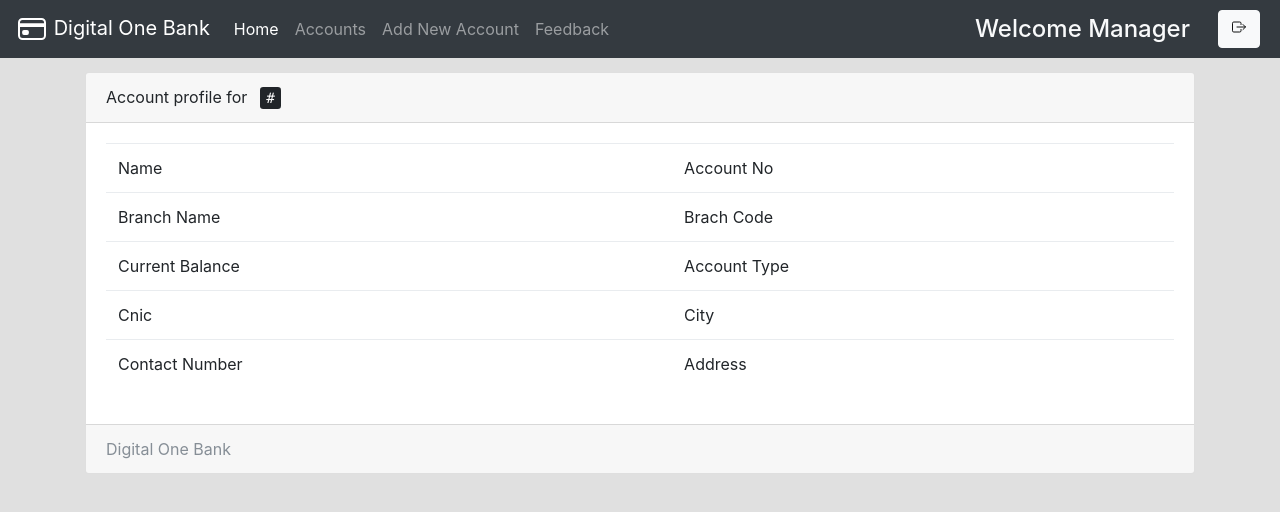
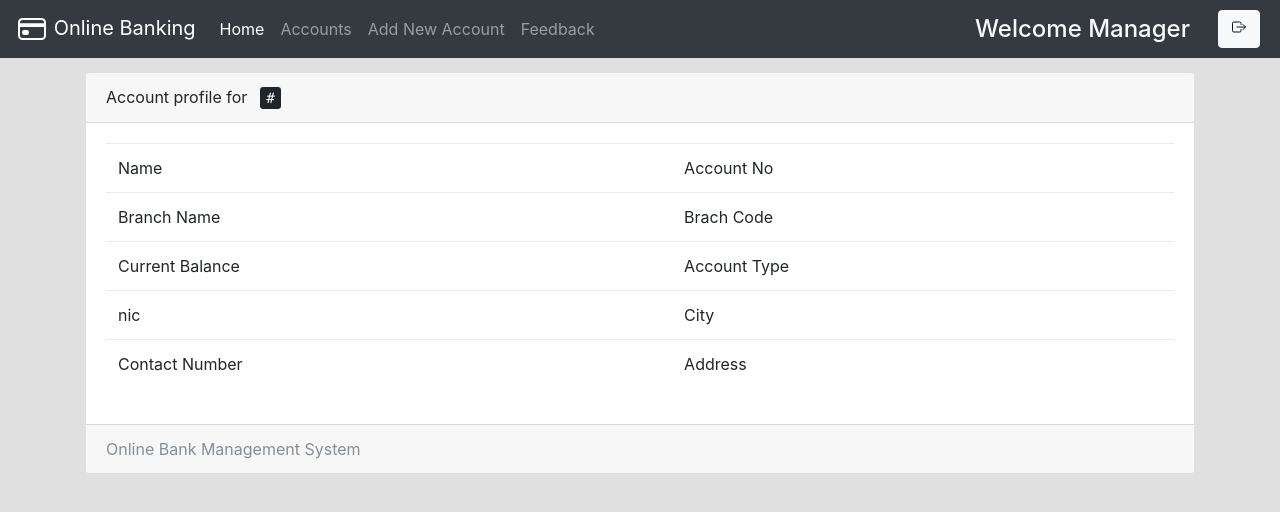
Before and after one commit to BorntoExplore/schoolproject, a PHP site: page /show.php?id=2 in a window 1280 px wide. Shown: the top 512 px of the page. Run offline with PHP 8.4, Linux system fonts and the light colour scheme; a user stored in the database is signed in; data comes from the database, SQL or seed files in the repository; data that the repository does not hold is empty.

Commit message:
name change

```diff
--- a/accounts.php
+++ b/accounts.php
@@ -5,7 +5,7 @@ if(!isset($_SESSION['userId'])){ header('location:login.php');}
 <!DOCTYPE html>
 <html>
 <head>
-  <title>Digital One Bank</title>
+  <title>Online Banking</title>
   <?php require 'assets/autoloader.php'; ?>
   <?php require 'assets/db.php'; ?>
   <?php require 'assets/function.php'; ?>
--- a/assets/db.php
+++ b/assets/db.php
@@ -1,6 +1,6 @@
 <?php
     $con = new mysqli('localhost', 'root', '', 'mybank');
-    define('bankName', 'Digital One Bank',true);
+    define('bankName', 'Online Bank Management System',true);
 
 if(isset($_SESSION['userId'])){
     $userId = $_SESSION['userId'];
--- a/change_pwd.php
+++ b/change_pwd.php
@@ -8,7 +8,7 @@ if(!isset($_SESSION['userId'])){
 <!DOCTYPE html>
 <html>
 <head>
-	<title>Digital One Bank</title>
+	<title>Online Banking</title>
 	<?php require 'assets/autoloader.php'; ?>
 	<?php require 'assets/function.php'; ?>
 
@@ -58,7 +58,7 @@ if(!isset($_SESSION['userId'])){
 <body style="background:#e0e0e0">
 <nav class="navbar bg-body-tertiary bg-dark">
     <div class="container-fluid">
-        <span class="navbar-brand mb-0 h1 text-light">Digital One Bank</span>
+        <span class="navbar-brand mb-0 h1 text-light">Online Banking</span>
     </div>
 </nav>
 <br>
--- a/cindex.php
+++ b/cindex.php
@@ -5,7 +5,7 @@ if(!isset($_SESSION['cashId'])){ header('location:login.php');}
 <!DOCTYPE html>
 <html>
 <head>
-  <title>Digital One Bank</title>
+  <title>Online Banking</title>
   <?php require 'assets/autoloader.php'; ?>
   <?php require 'assets/db.php'; ?>
   <?php require 'assets/function.php'; ?>
--- a/feedback.php
+++ b/feedback.php
@@ -6,7 +6,7 @@ if(!isset($_SESSION['userId'])){ header('location:login.php');}
 <!DOCTYPE html>
 <html>
 <head>
-  <title>Digital One Bank</title>
+  <title>Online Banking</title>
   <?php require 'assets/autoloader.php'; ?>
   <?php require 'assets/db.php'; ?>
   <?php require 'assets/function.php'; ?>
@@ -39,7 +39,7 @@ if(!isset($_SESSION['userId'])){ header('location:login.php');}
 <nav class="navbar navbar-expand-lg navbar-dark bg-dark fixed-top">
     <a class="navbar-brand" href="#">
         <ion-icon name="card-outline" class="d-inline-block align-top" size="large"></ion-icon>
-        Digital One Bank
+        Online Banking
     </a>
   <button class="navbar-toggler" type="button" data-toggle="collapse" data-target="#navbarSupportedContent" aria-controls="navbarSupportedContent" aria-expanded="false" aria-label="Toggle navigation">
     <span class="navbar-toggler-icon"></span>
--- a/index.php
+++ b/index.php
@@ -5,7 +5,7 @@ if(!isset($_SESSION['userId'])){ header('location:login.php');}
 <!DOCTYPE html>
 <html>
 <head>
-  <title>Digital One Bank</title>
+  <title>Online Banking</title>
   <?php require 'assets/autoloader.php'; ?>
   <?php require 'assets/db.php'; ?>
   <?php require 'assets/function.php'; ?>
@@ -15,7 +15,7 @@ if(!isset($_SESSION['userId'])){ header('location:login.php');}
 <nav class="navbar navbar-expand-lg navbar-dark bg-dark fixed-top">
  <a class="navbar-brand" href="#">
      <ion-icon name="card-outline" class="d-inline-block align-top" size="large"></ion-icon>
-        Digital One Bank
+        Online Banking
   </a>
   <button class="navbar-toggler" type="button" data-toggle="collapse" data-target="#navbarSupportedContent" aria-controls="navbarSupportedContent" aria-expanded="false" aria-label="Toggle navigation">
     <span class="navbar-toggler-icon"></span>
@@ -40,7 +40,7 @@ if(!isset($_SESSION['userId'])){ header('location:login.php');}
 <div class="row w-100 mt-5" >
   <div class="col" style="padding: 22px;padding-top: 0">
     <div class="bg-white jumbotron " style="padding: 25px;min-height: 241px;max-height: 241px">
-  <h4 class="display-5">Welcome to Online Bank</h4>
+  <h4 class="display-5">Welcome to Online Banking</h4>
   <p  class="lead alert alert-warning"><b>Latest Notification:</b>
 
   <?php
--- a/login.php
+++ b/login.php
@@ -1,7 +1,7 @@
 <!DOCTYPE html>
 <html>
 <head>
-	<title>Digital One Bank</title>
+	<title>Online Banking</title>
 	<?php require 'assets/autoloader.php'; ?>
 	<?php require 'assets/function.php'; ?>
 	<?php
@@ -101,7 +101,7 @@
 <body style="background:#e0e0e0">
 <nav class="navbar bg-body-tertiary bg-dark">
     <div class="container-fluid">
-        <span class="navbar-brand mb-0 h1 text-light">Digital One Bank</span>
+        <span class="navbar-brand mb-0 h1 text-light">Online Banking</span>
     </div>
 </nav>
 <br>
--- a/maccounts.php
+++ b/maccounts.php
@@ -5,7 +5,7 @@ if(!isset($_SESSION['managerId'])){ header('location:login.php');}
 <!DOCTYPE html>
 <html>
 <head>
-  <title>Digital One Bank</title>
+  <title>Online Banking</title>
   <?php require 'assets/autoloader.php'; ?>
   <?php require 'assets/db.php'; ?>
   <?php require 'assets/function.php'; ?>
@@ -21,7 +21,7 @@ if(!isset($_SESSION['managerId'])){ header('location:login.php');}
 <nav class="navbar navbar-expand-lg navbar-dark bg-dark fixed-top">
     <a class="navbar-brand" href="#">
         <ion-icon name="card-outline" class="d-inline-block align-top" size="large"></ion-icon>
-        Digital One Bank
+        Online Banking
     </a>
   <button class="navbar-toggler" type="button" data-toggle="collapse" data-target="#navbarSupportedContent" aria-controls="navbarSupportedContent" aria-expanded="false" aria-label="Toggle navigation">
     <span class="navbar-toggler-icon"></span>
@@ -95,7 +95,7 @@ if (isset($_GET['del']) && !empty($_GET['del']))
     </table>
   </div>
   <div class="card-footer text-muted">
-    Digital One Bank
+    Online Banking
   </div>
 </div>
 
--- a/maddnew.php
+++ b/maddnew.php
@@ -5,7 +5,7 @@ if(!isset($_SESSION['managerId'])){ header('location:login.php');}
 <!DOCTYPE html>
 <html>
 <head>
-  <title>Digital One Bank</title>
+  <title>Online Banking</title>
   <?php require 'assets/autoloader.php'; ?>
   <?php require 'assets/db.php'; ?>
   <?php require 'assets/function.php'; ?>
@@ -21,7 +21,7 @@ if(!isset($_SESSION['managerId'])){ header('location:login.php');}
 <nav class="navbar navbar-expand-lg navbar-dark bg-dark fixed-top">
     <a class="navbar-brand" href="#">
         <ion-icon name="card-outline" class="d-inline-block align-top" size="large"></ion-icon>
-        Digital One Bank
+        Online Banking
     </a>
   <button class="navbar-toggler" type="button" data-toggle="collapse" data-target="#navbarSupportedContent" aria-controls="navbarSupportedContent" aria-expanded="false" aria-label="Toggle navigation">
     <span class="navbar-toggler-icon"></span>
--- a/mfeedback.php
+++ b/mfeedback.php
@@ -5,7 +5,7 @@ if(!isset($_SESSION['managerId'])){ header('location:login.php');}
 <!DOCTYPE html>
 <html>
 <head>
-  <title>Digital One Bank</title>
+  <title>Online Banking</title>
   <?php require 'assets/autoloader.php'; ?>
   <?php require 'assets/db.php'; ?>
   <?php require 'assets/function.php'; ?>
@@ -21,7 +21,7 @@ if(!isset($_SESSION['managerId'])){ header('location:login.php');}
 <nav class="navbar navbar-expand-lg navbar-dark bg-dark fixed-top">
     <a class="navbar-brand" href="#">
         <ion-icon name="card-outline" class="d-inline-block align-top" size="large"></ion-icon>
-        Digital One Bank
+        Online Banking
     </a>
   <button class="navbar-toggler" type="button" data-toggle="collapse" data-target="#navbarSupportedContent" aria-controls="navbarSupportedContent" aria-expanded="false" aria-label="Toggle navigation">
     <span class="navbar-toggler-icon"></span>
--- a/mindex.php
+++ b/mindex.php
@@ -5,7 +5,7 @@ if(!isset($_SESSION['managerId'])){ header('location:login.php');}
 <!DOCTYPE html>
 <html>
 <head>
-  <title>Digital One Bank</title>
+  <title>Online Banking</title>
   <?php require 'assets/autoloader.php'; ?>
   <?php require 'assets/db.php'; ?>
   <?php require 'assets/function.php'; ?>
@@ -21,7 +21,7 @@ if(!isset($_SESSION['managerId'])){ header('location:login.php');}
 <nav class="navbar navbar-expand-lg navbar-dark bg-dark fixed-top">
     <a class="navbar-brand" href="#">
         <ion-icon name="card-outline" class="d-inline-block align-top" size="large"></ion-icon>
-        Digital One Bank
+        Online Banking
     </a>
   <button class="navbar-toggler" type="button" data-toggle="collapse" data-target="#navbarSupportedContent" aria-controls="navbarSupportedContent" aria-expanded="false" aria-label="Toggle navigation">
     <span class="navbar-toggler-icon"></span>
--- a/mnotice.php
+++ b/mnotice.php
@@ -5,7 +5,7 @@ if(!isset($_SESSION['managerId'])){ header('location:login.php');}
 <!DOCTYPE html>
 <html>
 <head>
-  <title>Digital One Bank</title>
+  <title>Online Banking</title>
   <?php require 'assets/autoloader.php'; ?>
   <?php require 'assets/db.php'; ?>
   <?php require 'assets/function.php'; ?>
@@ -21,7 +21,7 @@ if(!isset($_SESSION['managerId'])){ header('location:login.php');}
 <nav class="navbar navbar-expand-lg navbar-dark bg-dark fixed-top">
     <a class="navbar-brand" href="#">
         <ion-icon name="card-outline" class="d-inline-block align-top" size="large"></ion-icon>
-        Digital One Bank
+        Online Banking
     </a>
   <button class="navbar-toggler" type="button" data-toggle="collapse" data-target="#navbarSupportedContent" aria-controls="navbarSupportedContent" aria-expanded="false" aria-label="Toggle navigation">
     <span class="navbar-toggler-icon"></span>
--- a/notice.php
+++ b/notice.php
@@ -5,7 +5,7 @@ if(!isset($_SESSION['userId'])){ header('location:login.php');}
 <!DOCTYPE html>
 <html>
 <head>
-  <title>Digial One Bank</title>
+  <title>Online Banking</title>
   <?php require 'assets/autoloader.php'; ?>
   <?php require 'assets/db.php'; ?>
   <?php require 'assets/function.php'; ?>
@@ -15,7 +15,7 @@ if(!isset($_SESSION['userId'])){ header('location:login.php');}
 <nav class="navbar navbar-expand-lg navbar-dark bg-dark fixed-top">
     <a class="navbar-brand" href="#">
         <ion-icon name="card-outline" class="d-inline-block align-top" size="large"></ion-icon>
-        Digital One Bank
+        Online Banking
     </a>
   <button class="navbar-toggler" type="button" data-toggle="collapse" data-target="#navbarSupportedContent" aria-controls="navbarSupportedContent" aria-expanded="false" aria-label="Toggle navigation">
     <span class="navbar-toggler-icon"></span>
--- a/show.php
+++ b/show.php
@@ -5,7 +5,7 @@ if(!isset($_SESSION['managerId'])){ header('location:login.php');}
 <!DOCTYPE html>
 <html>
 <head>
-  <title>Digital One Bank</title>
+  <title>Online Banking</title>
   <?php require 'assets/autoloader.php'; ?>
   <?php require 'assets/db.php'; ?>
   <?php require 'assets/function.php'; ?>
@@ -21,7 +21,7 @@ if(!isset($_SESSION['managerId'])){ header('location:login.php');}
 <nav class="navbar navbar-expand-lg navbar-dark bg-dark fixed-top">
     <a class="navbar-brand" href="#">
         <ion-icon name="card-outline" class="d-inline-block align-top" size="large"></ion-icon>
-        Digital One Bank
+        Online Banking
     </a>
   <button class="navbar-toggler" type="button" data-toggle="collapse" data-target="#navbarSupportedContent" aria-controls="navbarSupportedContent" aria-expanded="false" aria-label="Toggle navigation">
     <span class="navbar-toggler-icon"></span>
@@ -72,8 +72,8 @@ if(!isset($_SESSION['managerId'])){ header('location:login.php');}
           <td>Account Type</td>
           <th><?php echo $row['accountType'] ?></th>
         </tr><tr>
-          <td>Cnic</td>
-          <th><?php echo $row['cnic'] ?></th>
+          <td>nic</td>
+          <th><?php echo $row['nic'] ?></th>
           <td>City</td>
           <th><?php echo $row['city'] ?></th>
         </tr><tr>
--- a/statements.php
+++ b/statements.php
@@ -6,7 +6,7 @@ if(!isset($_SESSION['userId'])){ header('location:login.php');}
 <!DOCTYPE html>
 <html>
 <head>
-  <title>Digital One Bank</title>
+  <title>Online Banking</title>
   <?php require 'assets/autoloader.php'; ?>
   <?php require 'assets/db.php'; ?>
   <?php require 'assets/function.php'; ?>
@@ -39,7 +39,7 @@ if(!isset($_SESSION['userId'])){ header('location:login.php');}
 <nav class="navbar navbar-expand-lg navbar-dark bg-dark fixed-top">
     <a class="navbar-brand" href="#">
         <ion-icon name="card-outline" class="d-inline-block align-top" size="large"></ion-icon>
-        Digital One Bank
+        Online Banking
     </a>
   <button class="navbar-toggler" type="button" data-toggle="collapse" data-target="#navbarSupportedContent" aria-controls="navbarSupportedContent" aria-expanded="false" aria-label="Toggle navigation">
     <span class="navbar-toggler-icon"></span>
```
Also changed, not shown: transfer.php (+4 -4 lines).
